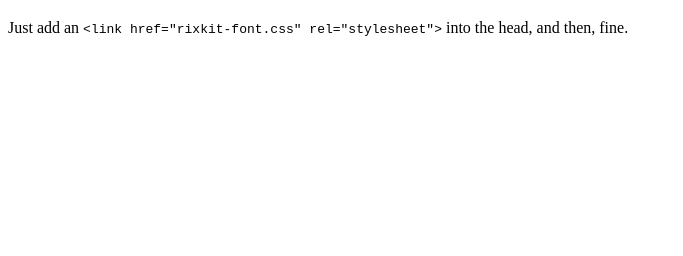
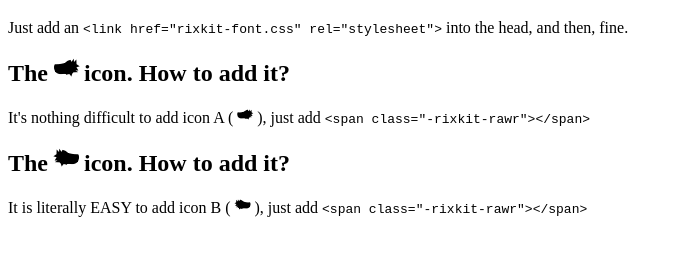
Before and after one commit to RixInGithub/Rixkit, a plain HTML site: page index.html in a window 1280 px wide. Shown: the part 64-320 px from the top of the page, without its empty margins (0-683 px from the left). Drawn offline with Linux system fonts and the light colour scheme.

Commit message:
Update index.html

```diff
--- a/index.html
+++ b/index.html
@@ -7,5 +7,9 @@
   <body>
     <h1><span class="-rixkit-rawr"></span> Rixkit is HERE! <span class="-rixkit-rawr-mirror"></span></h1>
     <p>Just add an <code>&lt;link href="rixkit-font.css" rel="stylesheet"&gt;</code> into the head, and then, fine.</p>
+    <h2>The <span class="-rixkit-rawr"></span> icon. How to add it?</h2>
+    <p>It's nothing difficult to add icon A ( <span class="-rixkit-rawr"></span> ), just add <code>&lt;span class="-rixkit-rawr"&gt;&lt;/span&gt;</code></p>
+    <h2>The <span class="-rixkit-rawr-mirror"></span> icon. How to add it?</h2>
+    <p>It is literally EASY to add icon B ( <span class="-rixkit-rawr-mirror"></span> ), just add <code>&lt;span class="-rixkit-rawr"&gt;&lt;/span&gt;</code></p>
   </body>
 </html>
```
